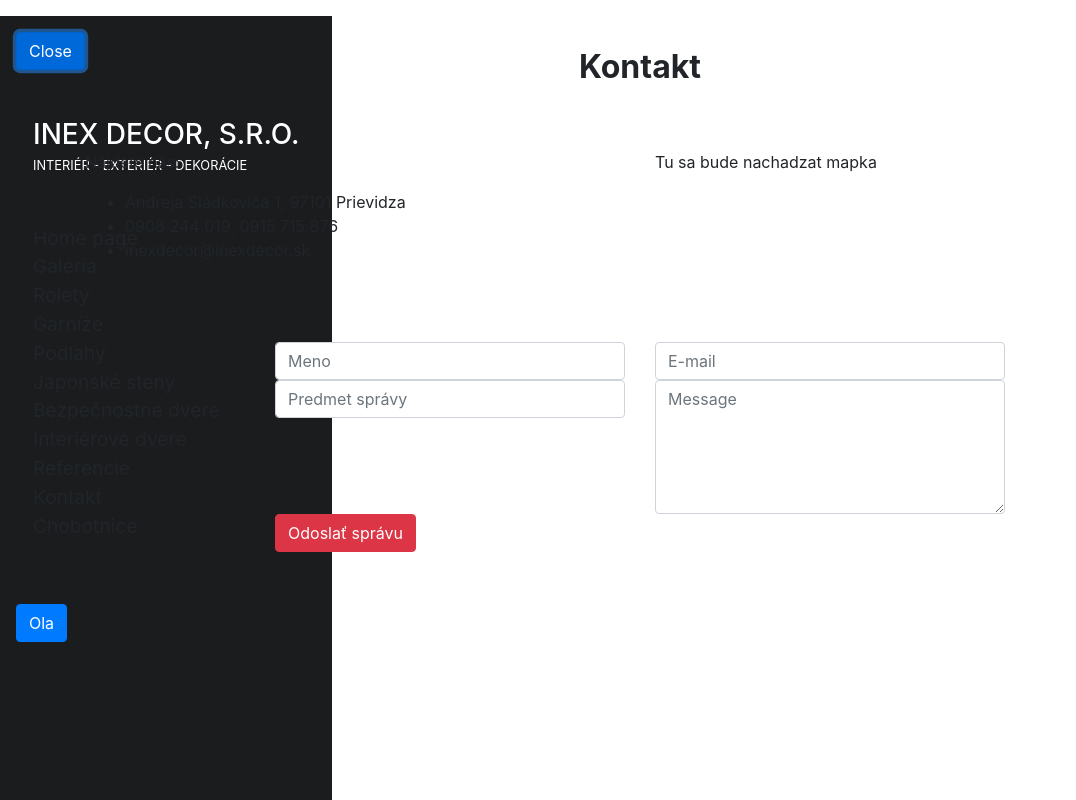
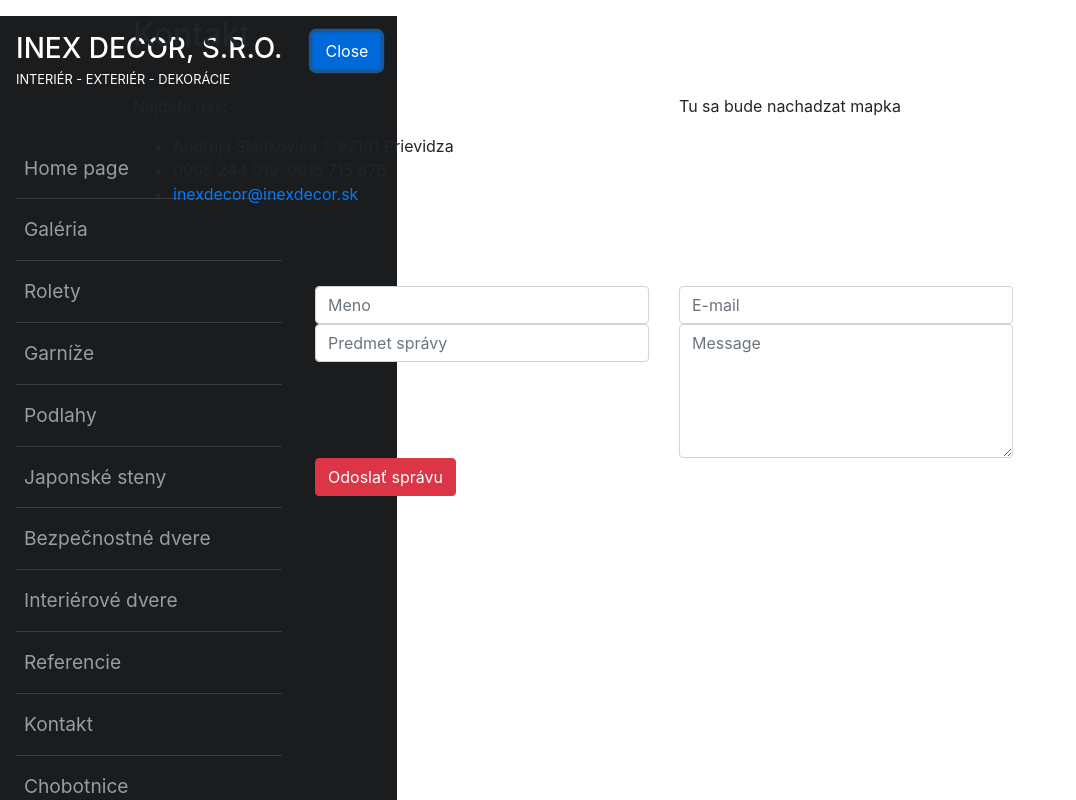
Before and after one commit to macmar89/inex, a React (Create React App) app: page /kontakt in a window 1280 px wide. Both pictures are taken after a click on the button "Close". Shown: the whole page, without its empty margins (0-1076 px from the left). Built offline with nearby package versions, Linux system fonts and the light colour scheme; the HTML template or start-up script is replaced by a standard one.

Commit message:
funkcny sidebar menu a scss subory

```diff
--- a/src/App.css
+++ /dev/null
@@ -1,34 +0,0 @@
-h2 {
-  text-align: center;
-  margin: 2rem 0;
-  font-weight: 700;
-}
-
-.main-header {
-  position: relative;
-}
-
-.header-title {
-  background-color: red;
-  color: white;
-  padding: 1rem;
-  font-size: 2rem;
-  font-weight: 600;
-  border-radius: 5px;
-  position: absolute;
-  bottom: 3rem;
-  right: 3rem;
-
-}
-
-.main-picture {
-  max-width: 100%;
-}
-
-a {
-  color: inherit;
-}
-
-/* TheNavigation
------------------------------------------------
-*/
--- a/src/App.jsx
+++ b/src/App.jsx
@@ -1,6 +1,6 @@
 import React from 'react'
 import '../node_modules/bootstrap/dist/css/bootstrap.css'
-import './App.css'
+import './App.scss'
 import { Switch, Route } from 'react-router-dom'
 
 import TheNavigation from './components/TheNavigation';
@@ -16,13 +16,13 @@
 
 function App() {
   return (
-    <div className="App">
+    <div >
       <SidebarMenu />
       {/* <MasterHeader /> */}
 
       {/* <TheNavigation /> */}
-      <Container>
-        <Switch>
+      <Container >
+        <Switch >
           <Route path='/homepage' component={HomePage} />
           <Route path='/kontakt' component={TheContact} />
         </Switch>
--- /dev/null
+++ b/src/App.scss
@@ -0,0 +1,4 @@
+.app {
+  padding-left: 3rem;
+
+}
--- a/src/components/SidebarMenu/SidebarMenu.jsx
+++ b/src/components/SidebarMenu/SidebarMenu.jsx
@@ -1,6 +1,6 @@
 import React, { useState } from 'react'
+import './SidebarMenu.scss'
 import { Link } from 'react-router-dom'
-import Styles from './SidebarMenu.module.scss'
 import { SidebarData } from './SidebarData'
 import { Button, Col, Row } from 'react-bootstrap'
 
@@ -12,37 +12,32 @@
 
     return (
         <div className="SideBar">
-            <div className={Styles.SidebarMenu} >
-                <Row>
-                    <Col>
-                        <Button onClick={showSidebar}>Close</Button>
-                    </Col>
-                </Row>
-                <div className="row">
-                    <nav className={sidebar ? Styles.NavMenuActive : Styles.NavMenu}>
-                        <Col md={9} className={Styles.SidebarActive}>
-                            <header className={Styles.SidebarHeader}>
+            <div className="SidebarMenu" >
+                <Row >
+                    <Col className={sidebar ? "col-9" : "d-none"}>
+                        <header className="SidebarHeader">
                             <h3>INEX DECOR, S.R.O. </h3>
                             <span>INTERIÉR - EXTERIÉR - DEKORÁCIE </span>
                         </header>
-                            <ul className={Styles.NavList}>
+                        <ul className="NavLink" onClick={showSidebar}>
                             {SidebarData.map((item, index) => (
-                                    <li key={index}>
-                                        <Link activeClassName={Styles.NavItem} to={item.path} >
+                                <li key={index} className="NavItem">
+                                    <Link to={item.path}  >
                                         <span>{item.title}</span>
                                     </Link>
-                                    </li>
+                                </li >
                             ))}
-                            </ul>
+                        </ul >
+                    </Col >
+                    <Col className="col-3">
+                        <Button onClick={showSidebar}>Close</Button>
                     </Col>
-                        <Col md={3}>
-                            <Button >Ola</Button>
-                        </Col>
-                    </nav>
-                </div>
-            </div>
+                </Row >
+            </div >
         </div >
     )
 }
 
 export default SidebarMenu
+
+// className={sidebar ? "NavMenuActive" : "NavMenu"}
--- a/src/components/SidebarMenu/SidebarMenu.scss
+++ b/src/components/SidebarMenu/SidebarMenu.scss
@@ -1,6 +1,9 @@
+$color-menu: #3a3c3e;
+$color-two: #9a9c9e;
+
 .SideBar {
-    $color-menu: #3a3c3e;
 
+    z-index: 99;
     .SidebarMenu {
         float: left;
         background-color: #1A1C1E;
@@ -16,29 +19,29 @@
     .SidebarHeader {
         margin-bottom: 3rem;
         color: white;
+        h3 {
+            margin-bottom: 0;
         }
-.SidebarHeader h3 {
-          margin-bottom: 0;
-
-  }
-.SidebarHeader span {
+        span {
             font-size: 0.8rem;
         }
-
-  .NavList {
+    }
+    .NavLink {
         list-style: none;
         padding: 0;
         font-size: 1.2rem;
     }
 
     .NavItem {
+        position: relative;
         border-bottom: 1px solid $color-menu;
         padding: 1rem 0;
+        & :focus {
+            background-color: hotpink;
+        }
 
     }
-  .NavItem:first-child {
-    border-top: 1px solid $color-menu;
-  }
+
     .NavItem:focus,
     .NavItem:hover {
         background-color: $color-menu;
@@ -48,21 +51,4 @@
     padding-left: 0.5rem;
         color: #9a9c9e;
     }
-
-  .NavMenu {
-    background-color: #060b26;
-    width: 250px;
-    height: 100vh;
-    display: flex;
-    justify-content: center;
-    position: fixed;
-    top: 0;
-    left: -100%;
-    transition: 850ms;
 }
-
-  .NavMenuActive {
-    left: 0;
-    transition: 350ms;
-  }
-}
--- a/src/views/TheContact.jsx
+++ b/src/views/TheContact.jsx
@@ -4,7 +4,7 @@
 
 const TheContact = () => {
     return (
-        <div>
+        <div className="app contact">
             <Row className="my-3">
                 <Col>
                     <h2>Kontakt</h2>
```
Also changed, not shown: 1 other file (tests, documents, lock files or other folders). Lines whose indentation alone changed are shown as unchanged.
